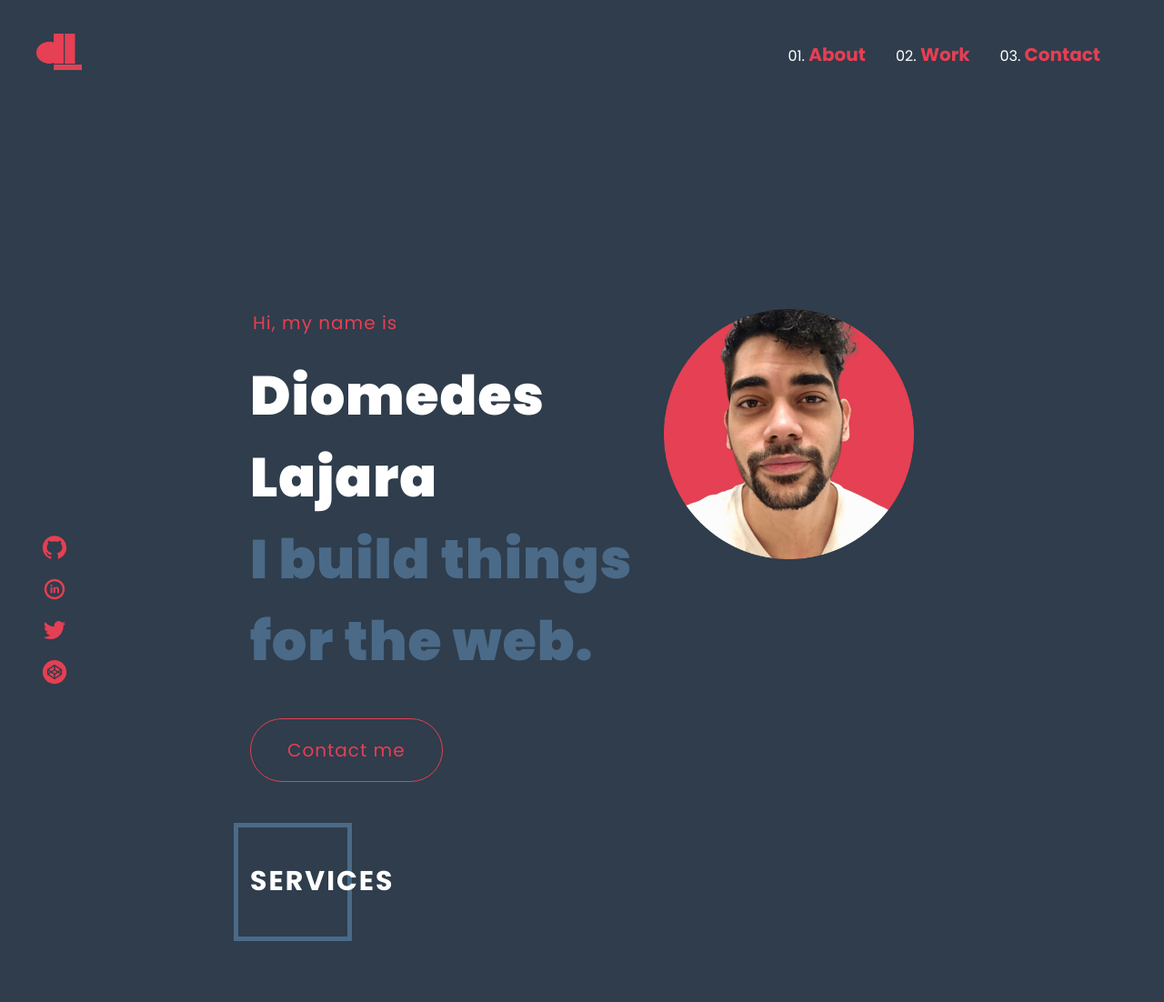
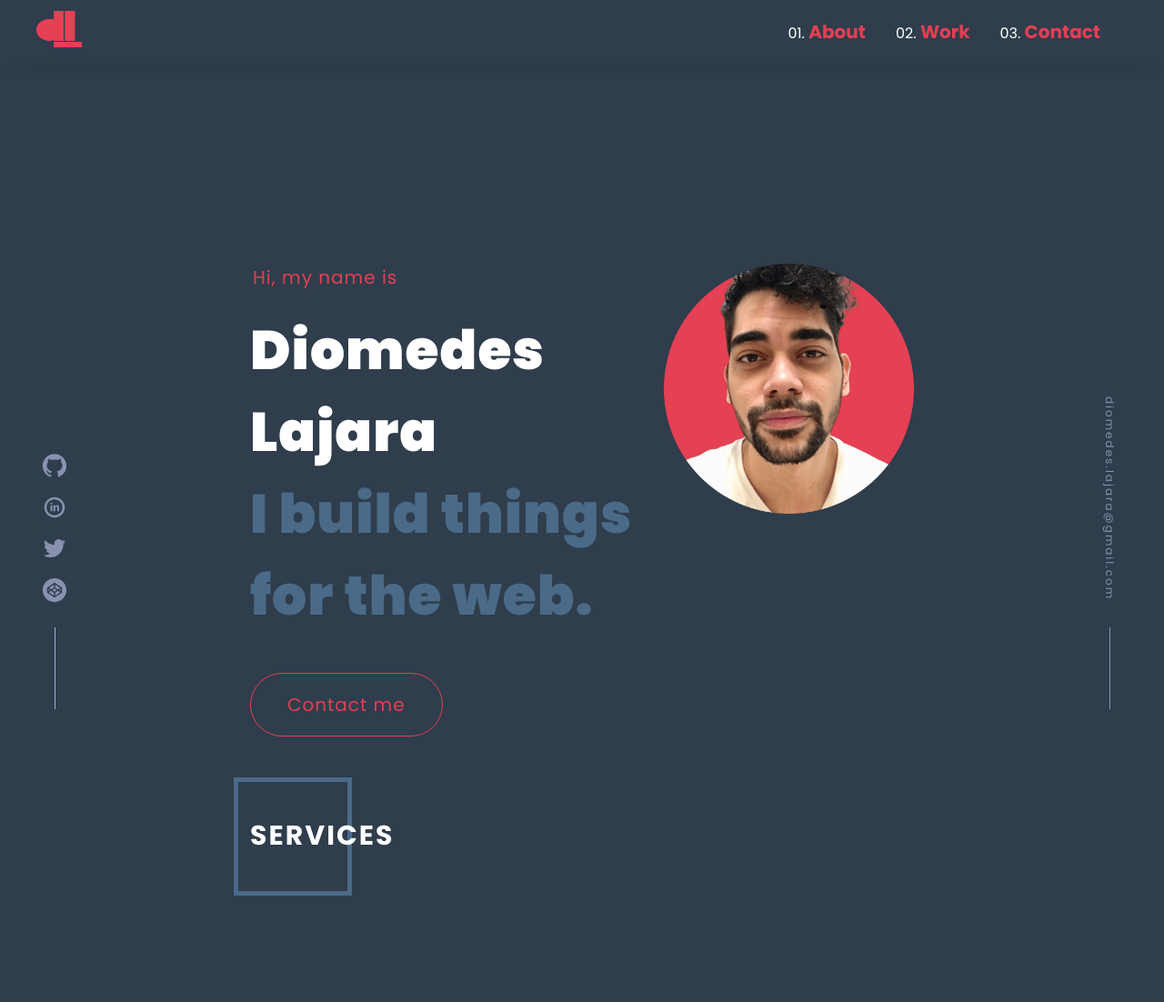
Before and after one commit to DlOMEDES/portfolio-v3, a Gatsby site: page / in a window 1280 px wide. Shown: the top 1102 px of the page at 91% size. Built offline with nearby package versions, Linux system fonts and the light colour scheme; Gatsby itself is replaced by a stand-in of ours.

Commit message:
new component, updates and fixes

```diff
--- a/src/components/About.js
+++ b/src/components/About.js
@@ -6,11 +6,12 @@ import theme from "../utils/theme"
 const About = () => {
   return (
     <section>
-      <h1>About</h1>
-      <h4>More about me, this websites and tech stacks</h4>
+      <h4>More about me and skills</h4>
       <Blurb>
         <p>{config.siteDescription}</p>
       </Blurb>
+
+      <p>Tools and Technologies</p>
     </section>
   )
 }
--- a/src/components/Blog.js
+++ b/src/components/Blog.js
@@ -5,6 +5,12 @@ const Blog = () => {
     <section>
       <h1>Blog</h1>
       <h4>showcase all my Blog writings</h4>
+      <ul>
+        <li>this website</li>
+        <li>react things</li>
+        <li>css things</li>
+        <li>design things</li>
+      </ul>
     </section>
   )
 }
--- a/src/components/Header.js
+++ b/src/components/Header.js
@@ -5,11 +5,14 @@ import theme from "../utils/theme"
 const { colors } = theme
 
 export const HeaderContainer = styled.header`
-  padding: 10px 40px;
-  height: 100px;
+  padding: 0 40px;
+  height: 70px;
   display: flex;
   align-items: center;
   background: ${colors.blueMadison};
+  box-shadow: rgba(2, 12, 27, 0.7) 0px 0px 30px -20px;
+  z-index: 1;
+  position: relative;
 `
 
 const Header = () => {
--- a/src/components/Hero.js
+++ b/src/components/Hero.js
@@ -67,7 +67,6 @@ const Subtitle = styled.h3`
   font-size: 60px;
   font-weight: 900;
 `
-
 const ContactBtn = styled.div`
   margin: 60px 0;
   a {
@@ -82,6 +81,7 @@ const ContactBtn = styled.div`
     &:hover {
       background: ${colors.roseRed};
       color: ${colors.white};
+      border: 1px solid transparent;
     }
   }
 `
--- a/src/components/Layout.js
+++ b/src/components/Layout.js
@@ -5,6 +5,7 @@ import Header from "./Header"
 import Footer from "./Footer"
 // import theme from "../utils/theme"
 import Social from "../components/Social"
+import MyEmail from "../components/MyEmail"
 // const { colors } = theme
 
 const LayoutContent = styled.div`
@@ -21,6 +22,7 @@ const Layout = ({ children }) => {
         {/* <Email /> */}
         {children}
         <Social />
+        <MyEmail />
         <Footer />
       </LayoutContent>
     </>
--- /dev/null
+++ b/src/components/MyEmail.js
@@ -0,0 +1,46 @@
+import React from "react"
+import styled from "styled-components"
+import theme from "../utils/theme"
+
+const MyEmail = () => {
+  return (
+    <MyEmailContainer>
+      <SocialList>
+        <a href="diomedes.lajara@gmail.com">diomedes.lajara@gmail.com</a>
+      </SocialList>
+    </MyEmailContainer>
+  )
+}
+
+export default MyEmail
+
+// styling
+const { colors } = theme
+
+const MyEmailContainer = styled.div`
+  width: 40px;
+  position: fixed;
+  bottom: 20px;
+  right: 40px;
+`
+const SocialList = styled.div`
+  display: flex;
+  flex-direction: column;
+  align-items: center;
+  a {
+    font-size: 12px;
+    writing-mode: vertical-rl;
+    color: ${colors.ashblueManatee};
+    margin: 20px auto;
+    padding: 10px;
+    letter-spacing: 2px;
+  }
+  &:after {
+    content: "";
+    display: block;
+    width: 1px;
+    height: 90px;
+    background-color: ${colors.ashblueManatee};
+    margin: 0px auto;
+  }
+`
--- a/src/components/Services.js
+++ b/src/components/Services.js
@@ -7,14 +7,14 @@ const Service = () => {
     <ServiceContainer>
       <ServiceHead>
         <ServiceTitle>Services</ServiceTitle>
-        <ServiceCircle>
-          <CircleBackground />
-        </ServiceCircle>
+        <ServiceSquare>
+          <SquareSpan />
+        </ServiceSquare>
       </ServiceHead>
       <ServiceContent>
         <ServiceBox>
           <Icon>
-            <FaFileAlt size="50px" color={colors.roseRed} />
+            <FaFileAlt size="50px" color={colors.blueQueen} />
           </Icon>
 
           <h3>Design to Code</h3>
@@ -29,7 +29,7 @@ const Service = () => {
         </ServiceBox>
         <ServiceBox>
           <Icon>
-            <FaWordpress size="50px" color={colors.roseRed} />
+            <FaWordpress size="50px" color={colors.blueQueen} />
           </Icon>
           <h3>CMS Ready</h3>
           <h5>Tailored to your needs</h5>
@@ -43,7 +43,7 @@ const Service = () => {
         </ServiceBox>
         <ServiceBox>
           <Icon>
-            <FaMobile size="50px" color={colors.roseRed} />
+            <FaMobile size="50px" color={colors.blueQueen} />
           </Icon>
           <h3>Fully Responsive</h3>
           <h5>Smartphones & other devices</h5>
@@ -76,12 +76,12 @@ const ServiceBox = styled.div`
   }
 
   h5 {
-    color: ${colors.ashblueManatee};
+    color: ${colors.roseRed};
   }
 
   &:hover {
-    background-color: ${colors.blueQueen};
-    box-shadow: 0px 33px 55px 11px rgba(0, 0, 0, 0.2);
+    background-color: ${colors.blueMadison};
+    box-shadow: rgba(2, 12, 27, 0.7) 0px 0px 30px -10px;
   }
 `
 const ServiceContent = styled.div`
@@ -92,7 +92,7 @@ const ServiceContent = styled.div`
   letter-spacing: 1px;
 `
 const ServiceHead = styled.div`
-  padding-bottom: 100px;
+  margin-bottom: 150px;
   display: flex;
   align-items: center;
 `
@@ -102,7 +102,7 @@ const ServiceTitle = styled.h2`
   text-transform: uppercase;
   letter-spacing: 2px;
 `
-const CircleBackground = styled.span`
+const SquareSpan = styled.span`
   border: 5px solid ${colors.blueQueen};
   width: 120px;
   height: 120px;
@@ -110,8 +110,7 @@ const CircleBackground = styled.span`
   top: -45px;
   left: -18px;
 `
-const ServiceCircle = styled.div``
+const ServiceSquare = styled.div``
 const ServiceContainer = styled.section`
   position: relative;
-  padding-bottom: 200px;
 `
--- a/src/components/Social.js
+++ b/src/components/Social.js
@@ -14,22 +14,25 @@ const Social = () => {
       <SocialList>
         <ListItem>
           <HyperLink href="https://github.com/DlOMEDES">
-            <AiFillGithub size="30px" color={colors.roseRed} />
+            <AiFillGithub size="30px" color={colors.ashblueManatee} />
           </HyperLink>
         </ListItem>
         <ListItem>
           <HyperLink href="https://www.linkedin.com/in/diomedeslajara/">
-            <TiSocialLinkedinCircular size="30px" color={colors.roseRed} />
+            <TiSocialLinkedinCircular
+              size="30px"
+              color={colors.ashblueManatee}
+            />
           </HyperLink>
         </ListItem>
         <ListItem>
           <HyperLink href="https://twitter.com/dl_ajara">
-            <AiOutlineTwitter size="30px" color={colors.roseRed} />
+            <AiOutlineTwitter size="30px" color={colors.ashblueManatee} />
           </HyperLink>
         </ListItem>
         <ListItem>
           <HyperLink href="https://codepen.io/DlOMEDES">
-            <AiFillCodepenCircle size="30px" color={colors.roseRed} />
+            <AiFillCodepenCircle size="30px" color={colors.ashblueManatee} />
           </HyperLink>
         </ListItem>
       </SocialList>
@@ -52,14 +55,14 @@ const SocialList = styled.ul`
   display: flex;
   flex-direction: column;
   align-items: center;
-  /* &:after {
-    content: '';
+  &:after {
+    content: "";
     display: block;
     width: 1px;
     height: 90px;
-    margin: 0 auto;
-
-  } */
+    background-color: rgb(168, 178, 209);
+    margin: 0px auto;
+  }
 `
 
 const ListItem = styled.li`
--- a/src/components/Work.js
+++ b/src/components/Work.js
@@ -136,7 +136,10 @@ const WorkTitle = styled.h2`
   letter-spacing: 2px;
   margin-left: -10px;
 `
-const WorkArrow = styled.div``
+const WorkArrow = styled.div`
+  position: relative;
+  margin-bottom: 100px;
+`
 const Rectangle = styled.span`
   position: absolute;
   width: 35px;
@@ -157,7 +160,7 @@ const Triangle = styled.span`
 `
 
 const WorkHead = styled.div`
-  padding-bottom: 145px;
+  padding-bottom: 150px;
 `
 const WorkContainer = styled.section`
   position: relative;
--- a/src/config/index.js
+++ b/src/config/index.js
@@ -1,6 +1,14 @@
 module.exports = {
   siteTitle: "Diomedes Lajara | Software Developer",
-  siteDescription: `I'm a Software Developer living in beautiful Philadelphia. I specialize in building high-quality frontend interfaces for websites and applications.`,
+  siteDescription: `I’m a Frontend Developer with a passion for Ui design. My specialty is
+  building high-quality interfaces for websites and applications.
+  Before going down the web rabbit hole, I worked mainly in hospitality but
+  always enjoyed design, technology and gaming. Nowdays I'm mostly
+  focused on improving my development skills and outdoor activities.
+  I enjoy learning something new with every project I work on. This helps
+  me expand my knowledge and see what solutions are possible for current
+  and future projects
+  .`,
   iDO: `I build things for the web.`,
   siteKeywords:
     "Diomedes Lajara, Diomedes, Lajara, dlomedes, software, developer, front-end, web developer, javascript",
```
